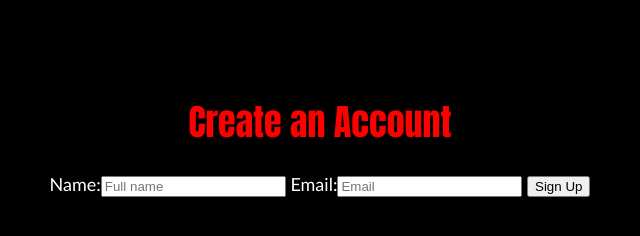
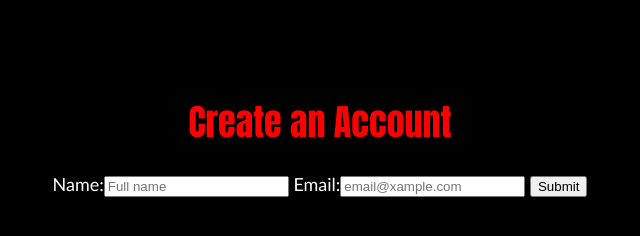
Before and after one commit to Perumalla01/project1, a plain HTML site: page login.html in a window 1280 px wide. Shown: the full height of the page, 320-960 px from the left. Drawn offline with Linux system fonts and the light colour scheme.

Commit message:
Update login.html

```diff
--- a/login.html
+++ b/login.html
@@ -5,9 +5,9 @@
 <body>
 <h1> Create an Account </h1>
 Name:<input placeholder="Full name" type="Full name" name="Full name">
-Email:<input placeholder="Email" type="Email" name="email">
+Email:<input placeholder="email@xample.com" type="Email" name="email">
 
-<input type="submit" value="Sign Up">
+<input type="submit" name="submit" value="Submit"/>
 </form>
 <body>
 </html>
```
